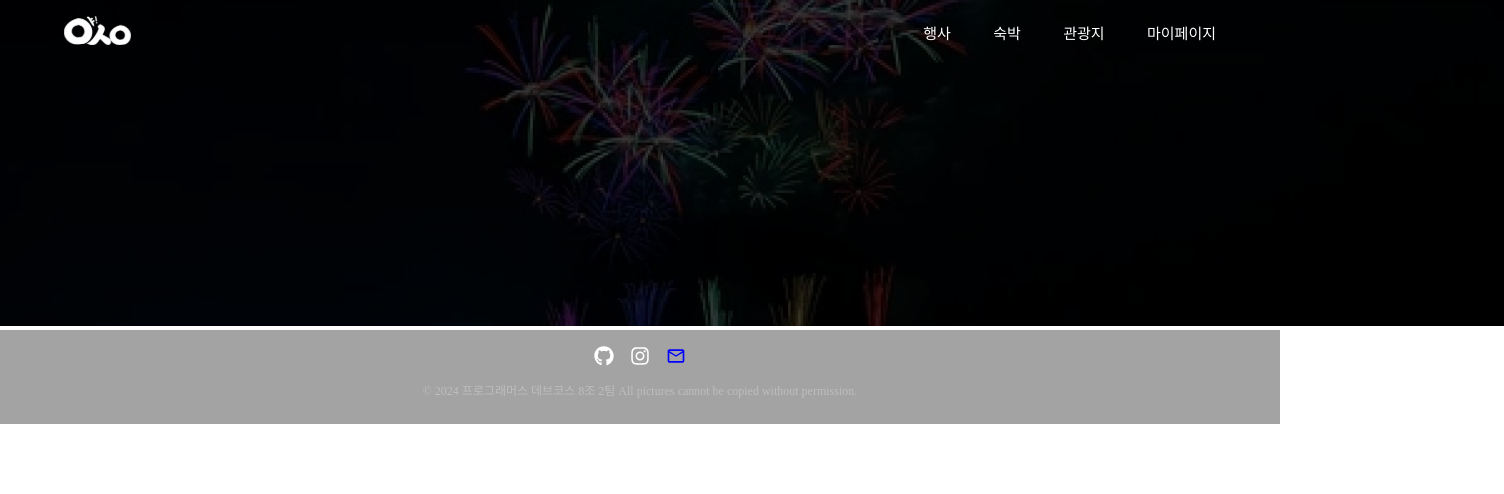
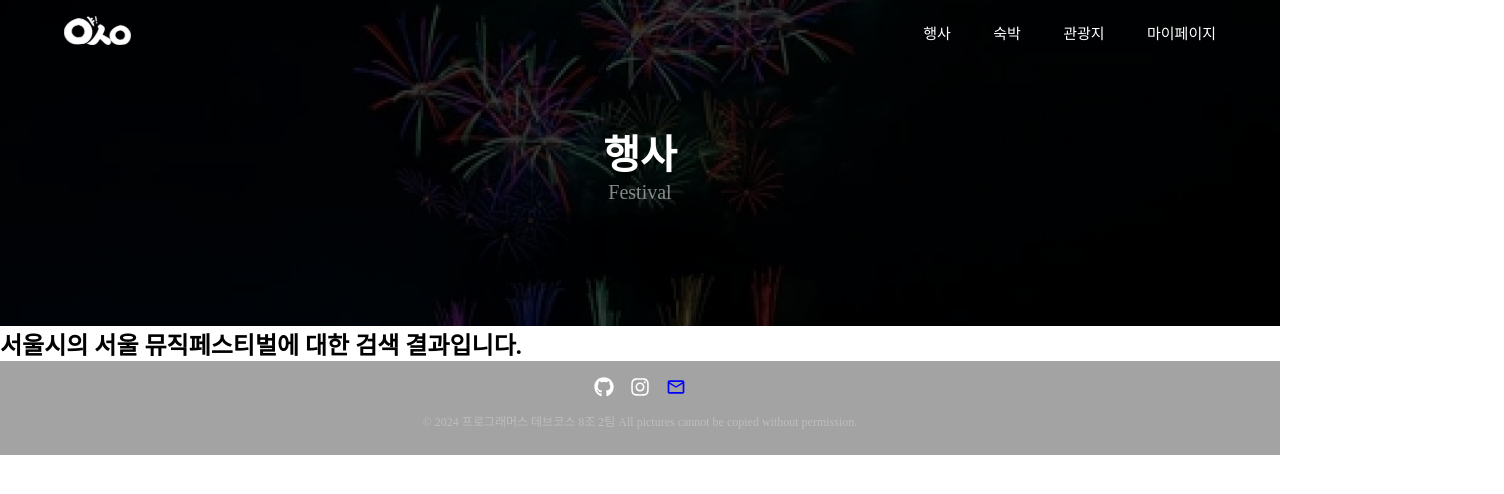
Before and after one commit to joarthvr/hey-picinic-letsgo, a React (Vite) app: page /festival in a window 1280 px wide. Shown: the top 494 px of the page, 1504 px wide, since content can reach past the window. Built offline with nearby package versions, Linux system fonts and the light colour scheme; no server answers; a web font is replaced by a local one.

Commit message:
style: festival list page style

```diff
--- a/index.html
+++ b/index.html
@@ -1,8 +1,8 @@
 <!doctype html>
-<html lang="en">
+<html lang="kor">
   <head>
     <meta charset="UTF-8" />
-    <link rel="icon" type="image/svg+xml" href="/vite.svg" />
+    <link rel="icon" type="image/svg+xml" href="/src/assets/icons/logo.svg" />
     <meta name="viewport" content="width=device-width, initial-scale=1.0" />
     <title>야소풍갈래?</title>
   </head>
--- a/src/assets/styles/theme.ts
+++ b/src/assets/styles/theme.ts
@@ -67,6 +67,11 @@ export const theme = {
       whiteSpace: 'nowrap',
     },
   },
+  img: {
+    listTopImg: {
+      width: '100%',
+    },
+  },
 };
 
 export type ThemeType = typeof theme;
--- a/src/pages/FestivalList.tsx
+++ b/src/pages/FestivalList.tsx
@@ -1,11 +1,64 @@
 import FestivalImg from '../assets/images/festivalimg.png';
+import { css, useTheme } from '@emotion/react';
+import { useMemo } from 'react';
+import { ThemeType } from '../assets/styles/theme';
+const festivalListStyle = (theme: ThemeType) => ({
+  container: css({
+    color: '#fff',
+    fontFamily: 'Pretendard',
+    ...theme.interval.width,
+    marginTop: '5.69rem',
+    paddingBottom: '10.75rem',
+  }),
+  section1: css({
+    width: '100%',
+    height: '20.375rem',
+    backgroundImage: `url(${FestivalImg})`,
+    backgroundRepeat: 'no-repeat',
+    backgroundPosition: 'center center',
+    backgroundSize: 'cover',
+    position: 'relative',
+  }),
+  sec1TextBox: css({
+    position: 'absolute',
+    top: '50%',
+    left: '50%',
+    transform: 'translate(-50%, -50%)',
+  }),
+  h1: css({
+    margin: 'auto',
+    textAlign: 'center',
+    color: '#FFF',
+    fontFamily: 'Pretendard',
+    fontSize: '2.5rem',
+    fontStyle: 'normal',
+    fontWeight: 800,
+    lineHeight: 'normal',
+  }),
+  sec1P: css({
+    textAlign: 'center',
+    color: 'rgba(255, 255, 255, 0.52)',
+    fontFamily: 'Pretendard',
+    fontSize: '1.25rem',
+    fontStyle: 'normal',
+    fontWeight: 500,
+    lineHeight: 'normal',
+  }),
+});
 const FestivalList = () => {
+  const theme = useTheme() as ThemeType;
+  const styles = useMemo(() => festivalListStyle(theme), [theme]);
   return (
     <>
+      <section css={styles.section1}>
+        <div css={styles.sec1TextBox}>
+          <h1 css={styles.h1}>행사</h1>
+          <p css={styles.sec1P}>Festival</p>
+        </div>
+      </section>
       <section>
-        <img src={FestivalImg} />
+        <h2>서울시의 서울 뮤직페스티벌에 대한 검색 결과입니다.</h2>
       </section>
-      <section></section>
     </>
   );
 };
```
